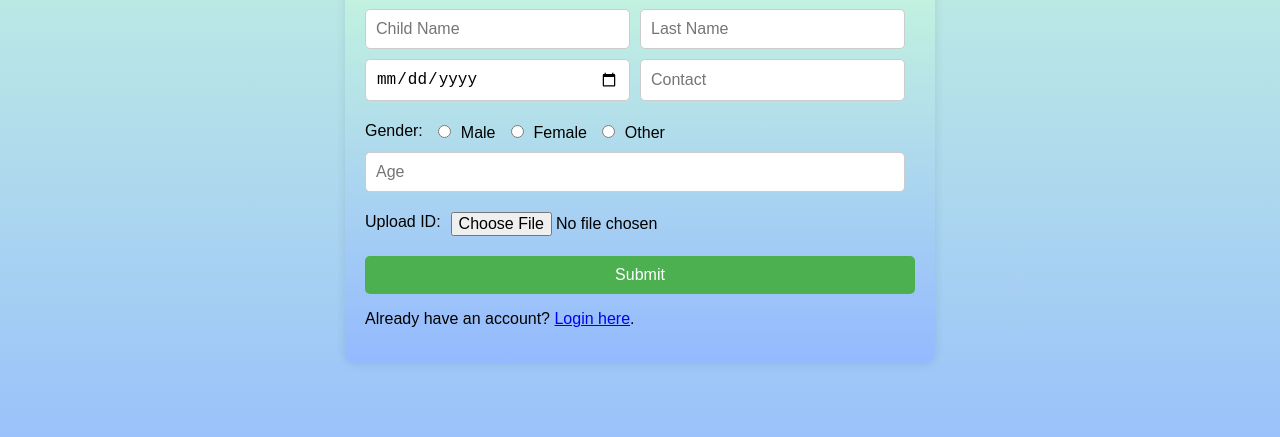
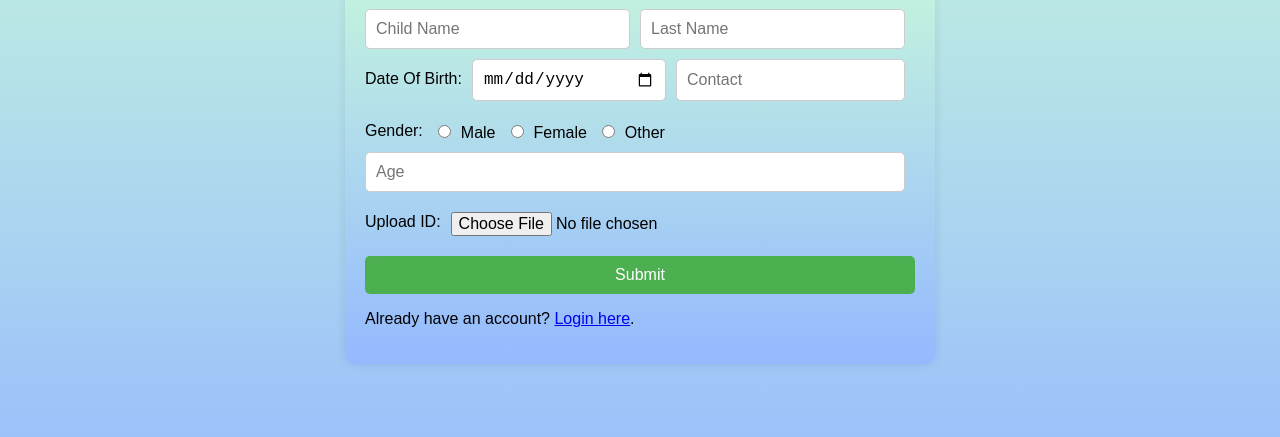
Before and after one commit to chetanrajput00000/SIH-congiHome-Website, a plain HTML site: page parent-reg.html in a window 1280 px wide. Shown: the part 263-700 px from the top of the page. Drawn offline with Linux system fonts and the light colour scheme.

Commit message:
Update parent-reg.html

```diff
--- a/parent-reg.html
+++ b/parent-reg.html
@@ -18,6 +18,8 @@
                 <input type="text" name="lastname" placeholder="Last Name" required>
             </div>
             <div class="form-group">
+                                <label for="dob">Date Of Birth:</label>
+
                 <input type="date" name="dob" required>
                 <input type="number" name="contact" placeholder="Contact" required>
             </div>
```
